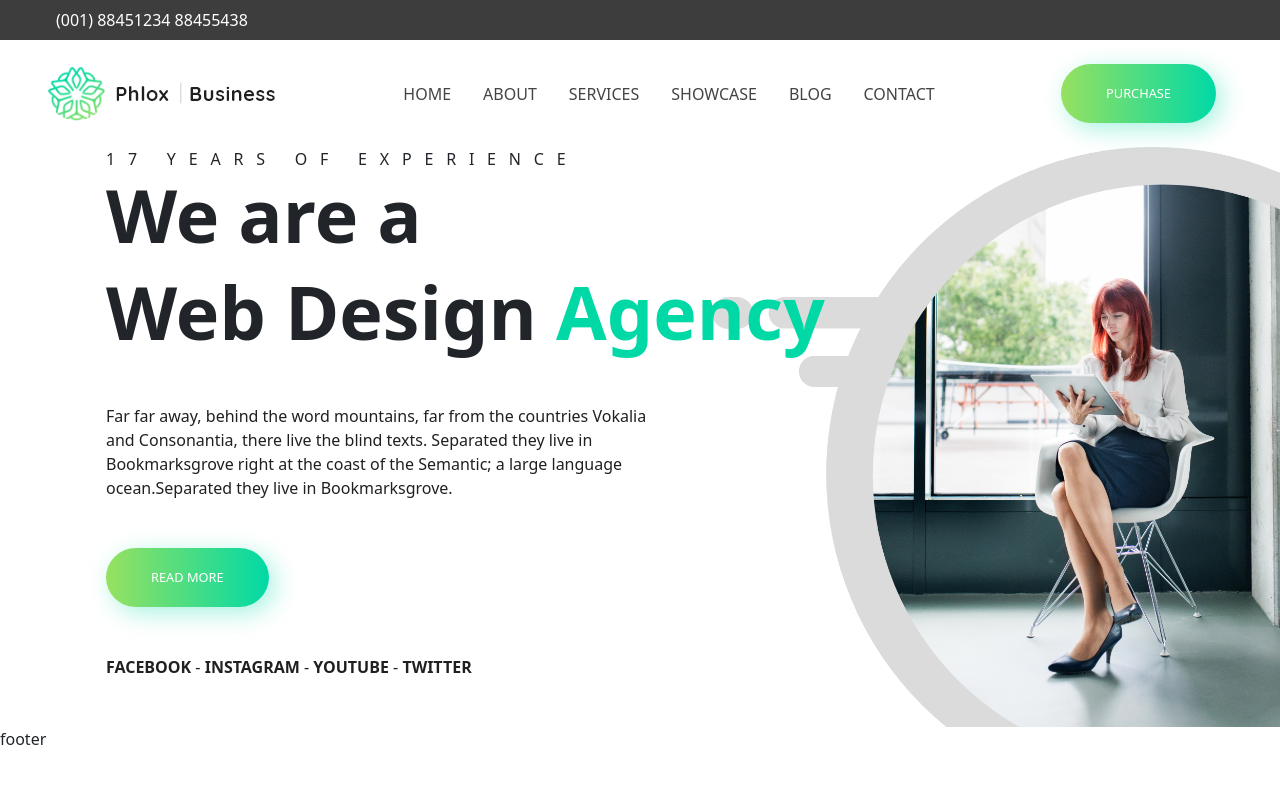
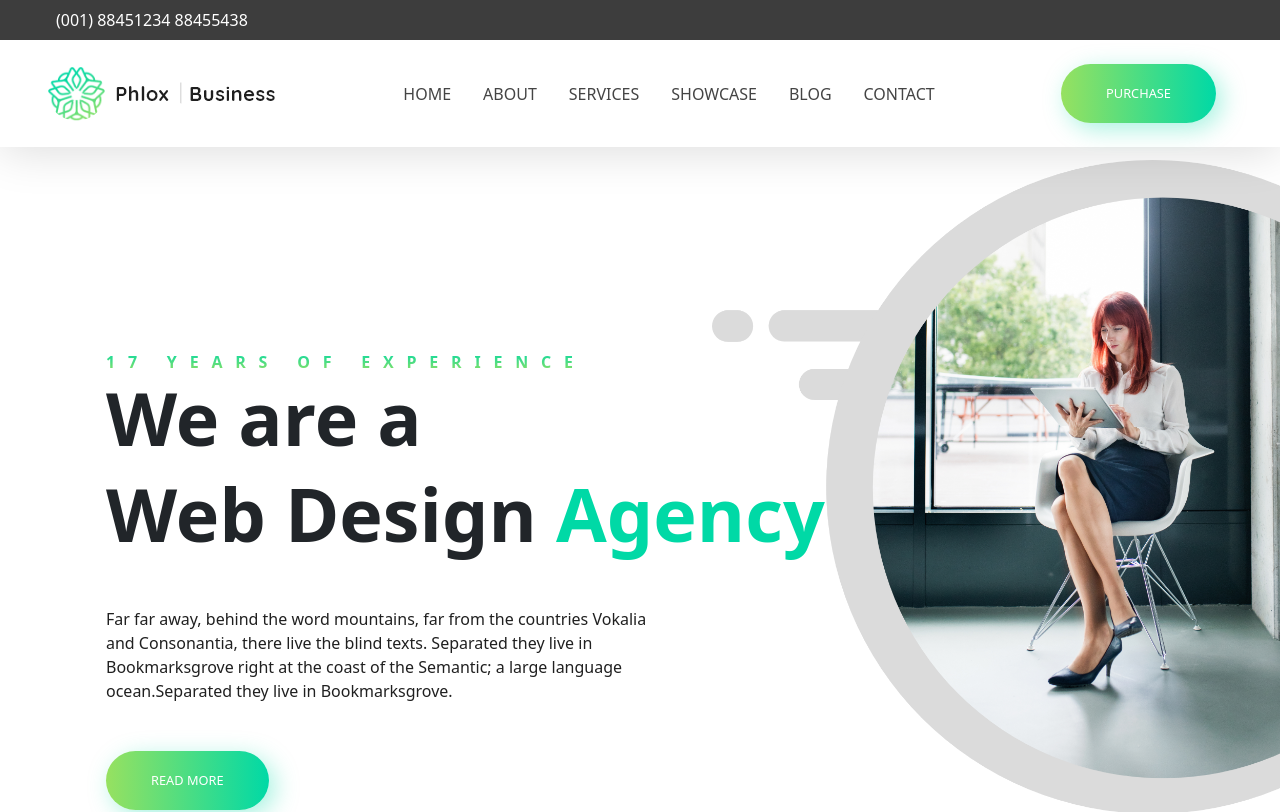
Before and after one commit to NelloRossi97/proj-html-vuejs, a Vue app: page / in a window 1280 px wide. Shown: the top 812 px of the page. Built offline with nearby package versions, Linux system fonts and the light colour scheme; the HTML template or start-up script is replaced by a standard one.

Commit message:
fixed navbar and added color to experience title

```diff
--- a/src/components/HeaderComponent.vue
+++ b/src/components/HeaderComponent.vue
@@ -1,17 +1,14 @@
 <template>
     <header>
-        <TopBar/>
         <NavBar/>
     </header>
 </template>
 
 <script>
-import TopBar from './TopBar.vue';
 import NavBar from './NavBar.vue';
     export default {
     name: 'HeaderComponent',
     components: {
-        TopBar,
             NavBar
         }
     }
--- a/src/components/Jumbotron.vue
+++ b/src/components/Jumbotron.vue
@@ -1,7 +1,7 @@
 <template>
     <section class="overflow-hidden d-flex flex-column justify-content-center ms-5">
         <div class="container">
-            <span class="text-uppercase title">17 years of experience</span>
+            <span id="experience" class="text-uppercase title">17 years of experience</span>
             <h2>We are a</h2>
             <h2>Web Design <span>Agency</span></h2>
             <p class="my-5 description">
@@ -34,9 +34,13 @@ import ButtonPrimary from './ButtonPrimary.vue';
 
 <style lang="scss" scoped>
 @use '../assets/styles/partials/variables' as *;
-
+#experience{
+    opacity: 0;
+}
 section{
     text-align: center;
+    margin-top: 30vh;
+    height: 120vh;
 }
 .title{
     letter-spacing: 0.8rem;
@@ -65,9 +69,17 @@ p{
         background-size: 60vw;
         background-repeat: no-repeat;
         text-align: left;
+        margin-top: 20vh;
     }
     .description{
         max-width: 50%;
     }
+    #experience{
+        opacity: 100;
+        font-weight: bold;
+        background: $gradient-primary-topdown;
+        -webkit-background-clip: text;
+        -webkit-text-fill-color: transparent;
+    }
 }
 </style>
--- a/src/components/NavBar.vue
+++ b/src/components/NavBar.vue
@@ -1,5 +1,16 @@
 <template>
-    <nav class="d-flex justify-content-between align-items-center mx-5 my-4 text-uppercase">
+    <nav class="fixed-top">
+        <div class="topbar d-flex-column d-sm-flex text-center justify-content-between align-items-center p-2 text-white">
+            <div class="ms-sm-5">
+                <span>(001) 88451234 88455438</span>
+            </div>
+            <div class="me-sm-5">
+                <i class="fa-brands fa-facebook-f"></i>
+                <i class="fa-brands fa-twitter mx-4"></i>
+                <i class="fa-brands fa-pinterest-p"></i>
+            </div>
+        </div>
+        <div class="my-nav d-flex flex-column flex-xl-row justify-content-between align-items-center mx-5 my-4 text-uppercase">
             <div>
                 <img src="/images/logo-text.png" alt="logo">
             </div>
@@ -10,11 +21,13 @@
                     </li>
                 </ul>
             </div>
-        <div>
+            <div class="d-none d-xl-block">
                 <ButtonPrimary :text="'purchase'"/>
                 <i class="fa-solid fa-magnifying-glass ms-3"></i>
             </div>
+        </div>
     </nav>
+
 </template>
 
 <script>
@@ -35,10 +48,23 @@ import ButtonPrimary from './ButtonPrimary.vue';
 
 <style lang="scss" scoped>
 @use '../assets/styles/partials/variables' as *;
+nav{
+    background-color: $bg-primary;
+    z-index: 1000;
+    box-shadow: 0 4px 44px 0 rgba(0,0,0,.14);
+}
+.my-nav{
     i{
         color: $contrast-color;
     }
+}
 .nav-link{
     color: $header-footer-text-color;
+    &:hover{
+        color: $contrast-color;
+    }
+}
+.topbar{
+    background-color: $topbar-bg;
 }
 </style>
--- a/src/components/TopBar.vue
+++ /dev/null
@@ -1,25 +0,0 @@
-<template>
-    <div class="topbar d-flex-column d-sm-flex text-center justify-content-between align-items-center p-2 text-white">
-        <div class="ms-sm-5">
-            <span>(001) 88451234 88455438</span>
-        </div>
-        <div class="me-sm-5">
-            <i class="fa-brands fa-facebook-f"></i>
-            <i class="fa-brands fa-twitter mx-4"></i>
-            <i class="fa-brands fa-pinterest-p"></i>
-        </div>
-    </div>
-</template>
-
-<script>
-    export default {
-        name: 'TopBar'
-    }
-</script>
-
-<style lang="scss" scoped>
-@use '../assets/styles/partials/variables' as *;
-.topbar{
-    background-color: $topbar-bg;
-}
-</style>
```
Lines whose indentation alone changed are shown as unchanged.
